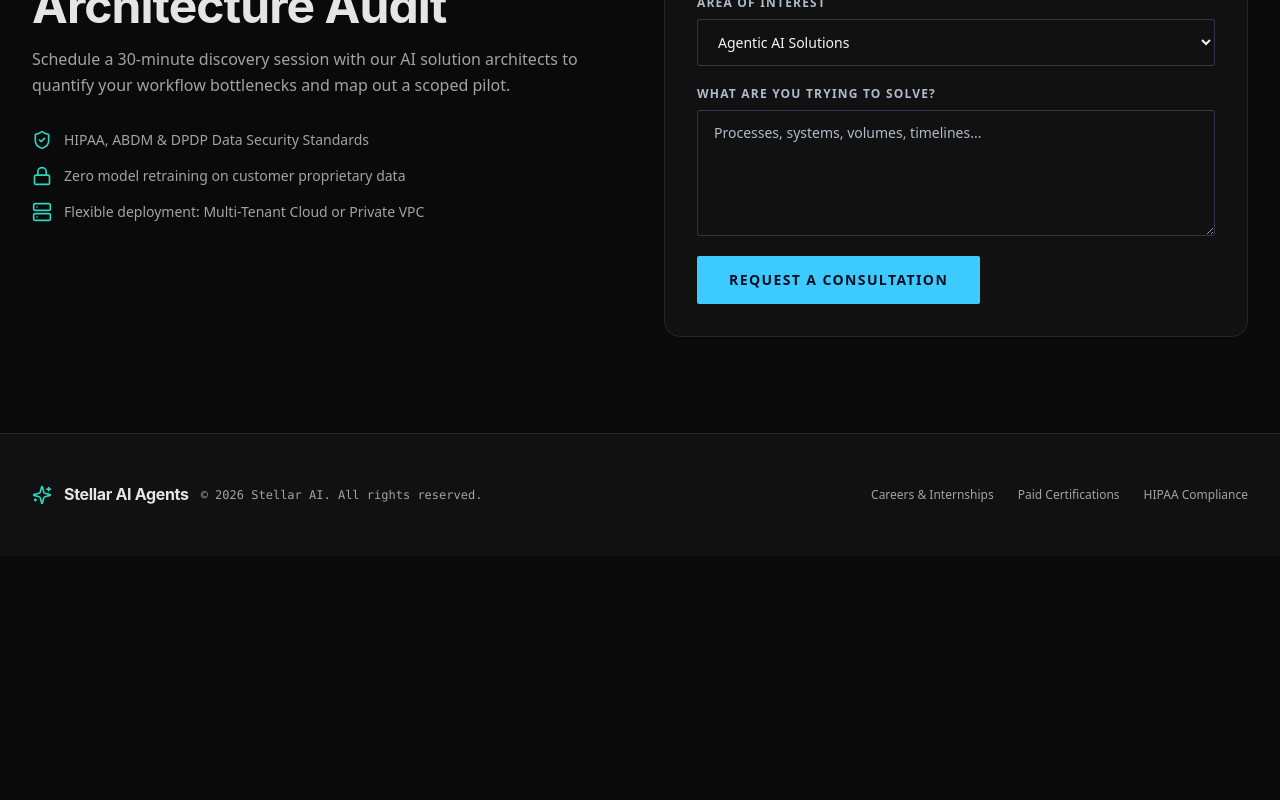
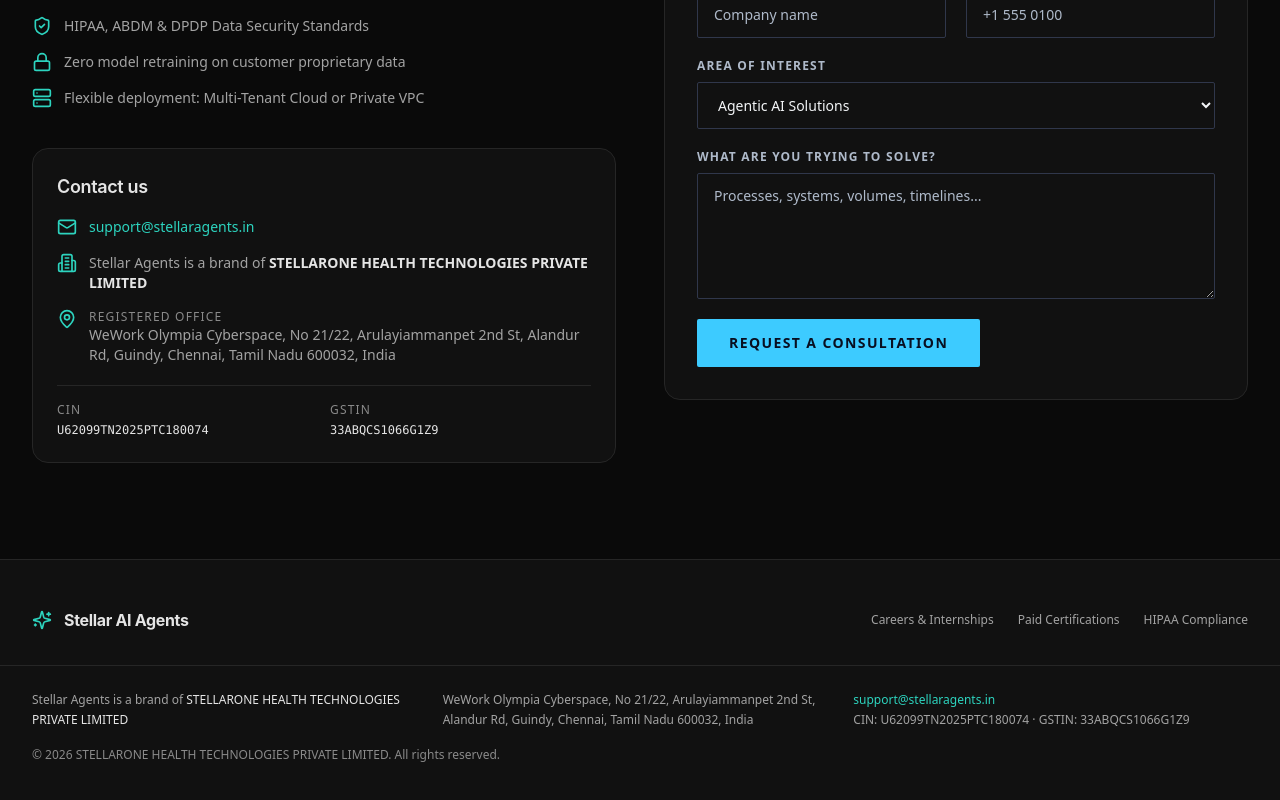
Before and after one commit to sharathindya/stellar-ai-website, a React (Vite) app in the folder apps/web/: page / in a window 1280 px wide. Shown: the part 6174-6974 px from the top of the page. Before the commit the page ends 6730 px from the top, so only its background shows below. Built offline with nearby package versions, Linux system fonts and the light colour scheme; the HTML template or start-up script is replaced by a standard one.

Commit message:
Add contact details and parent company info

```diff
--- /dev/null
+++ b/apps/web/src/components/CompanyContact.jsx
@@ -0,0 +1,44 @@
+import React from 'react';
+import { Mail, Building2, MapPin } from 'lucide-react';
+
+export const EMAIL = 'support@stellaragents.in';
+const ADDRESS = 'WeWork Olympia Cyberspace, No 21/22, Arulayiammanpet 2nd St, Alandur Rd, Guindy, Chennai, Tamil Nadu 600032, India';
+const LEGAL = 'STELLARONE HEALTH TECHNOLOGIES PRIVATE LIMITED';
+
+export const ContactCard = () => (
+    <div id="contact-details" className="mt-10 rounded-2xl border border-[#262626] bg-[#111111] p-6">
+        <h3 className="font-display text-lg font-semibold text-[#e5e5e5]">Contact us</h3>
+        <ul className="mt-4 space-y-4 text-sm text-[#a3a3a3]">
+            <li className="flex gap-3">
+                <Mail className="h-5 w-5 shrink-0 text-teal-400" aria-hidden="true" />
+                <a href={`mailto:${EMAIL}`} className="text-teal-400 hover:text-teal-300 underline-offset-4 hover:underline">{EMAIL}</a>
+            </li>
+            <li className="flex gap-3">
+                <Building2 className="h-5 w-5 shrink-0 text-teal-400" aria-hidden="true" />
+                <span>Stellar Agents is a brand of <span className="font-semibold text-[#e5e5e5]">{LEGAL}</span></span>
+            </li>
+            <li className="flex gap-3">
+                <MapPin className="h-5 w-5 shrink-0 text-teal-400" aria-hidden="true" />
+                <span><span className="block text-xs uppercase tracking-widest text-[#8a8a8a]">Registered office</span>{ADDRESS}</span>
+            </li>
+        </ul>
+        <dl className="mt-5 grid gap-3 border-t border-[#262626] pt-4 text-xs sm:grid-cols-2">
+            <div><dt className="uppercase tracking-widest text-[#8a8a8a]">CIN</dt><dd className="mt-1 font-mono text-[#e5e5e5]">U62099TN2025PTC180074</dd></div>
+            <div><dt className="uppercase tracking-widest text-[#8a8a8a]">GSTIN</dt><dd className="mt-1 font-mono text-[#e5e5e5]">33ABQCS1066G1Z9</dd></div>
+        </dl>
+    </div>
+);
+
+export const FooterCompany = () => (
+    <div className="max-w-7xl mx-auto mt-8 border-t border-[#262626] px-6 pt-6 lg:px-8 text-xs leading-relaxed text-[#a3a3a3]">
+        <div className="grid gap-4 md:grid-cols-3">
+            <p>Stellar Agents is a brand of <span className="text-[#e5e5e5]">{LEGAL}</span></p>
+            <p>{ADDRESS}</p>
+            <p>
+                <a href={`mailto:${EMAIL}`} className="text-teal-400 hover:text-teal-300">{EMAIL}</a>
+                <br />CIN: U62099TN2025PTC180074 · GSTIN: 33ABQCS1066G1Z9
+            </p>
+        </div>
+        <p className="mt-4 text-[#8a8a8a]">© 2026 {LEGAL}. All rights reserved.</p>
+    </div>
+);
--- a/apps/web/src/pages/CareersPage.jsx
+++ b/apps/web/src/pages/CareersPage.jsx
@@ -9,6 +9,7 @@
 } from 'lucide-react';
 import { toast } from 'sonner';
 import Seo from '@/components/Seo';
+import { ContactCard, FooterCompany } from '@/components/CompanyContact';
 import CurrencySelector from '@/components/CurrencySelector';
 import { useCurrency } from '@/contexts/CurrencyContext';
 
@@ -589,6 +590,7 @@
                         <a href="#certifications" className="hover:text-teal-400 transition">Paid Certifications</a>
                     </div>
                 </div>
+                <FooterCompany />
             </footer>
         </div>
     );
--- a/apps/web/src/pages/HomePage.jsx
+++ b/apps/web/src/pages/HomePage.jsx
@@ -13,6 +13,7 @@
 import Reveal from '@/components/Reveal';
 import CountUp from '@/components/CountUp';
 import Seo from '@/components/Seo';
+import { ContactCard, FooterCompany } from '@/components/CompanyContact';
 import ContactForm from '@/components/ContactForm';
 import CurrencySelector from '@/components/CurrencySelector';
 import { useCurrency } from '@/contexts/CurrencyContext';
@@ -1005,6 +1006,8 @@
                                 <span>Flexible deployment: Multi-Tenant Cloud or Private VPC</span>
                             </div>
                         </div>
+
+                        <ContactCard />
                     </div>
 
                     <div className="rounded-2xl cyber-glass border border-[#262626] p-8">
@@ -1019,8 +1022,7 @@
                     <div className="flex items-center gap-3">
                         <Sparkles className="h-5 w-5 text-teal-400" />
                         <span className="font-display font-bold text-[#e5e5e5]">Stellar AI Agents</span>
-                        <span className="text-xs font-mono text-[#a3a3a3]">© 2026 Stellar AI. All rights reserved.</span>
-                    </div>
+                                            </div>
 
                     <div className="flex items-center gap-6 text-xs text-[#a3a3a3]">
                         <a href="/careers" className="hover:text-teal-400 transition">Careers & Internships</a>
@@ -1028,6 +1030,7 @@
                         <a href="#top" className="hover:text-teal-400 transition">HIPAA Compliance</a>
                     </div>
                 </div>
+                <FooterCompany />
             </footer>
         </div>
     );
```
